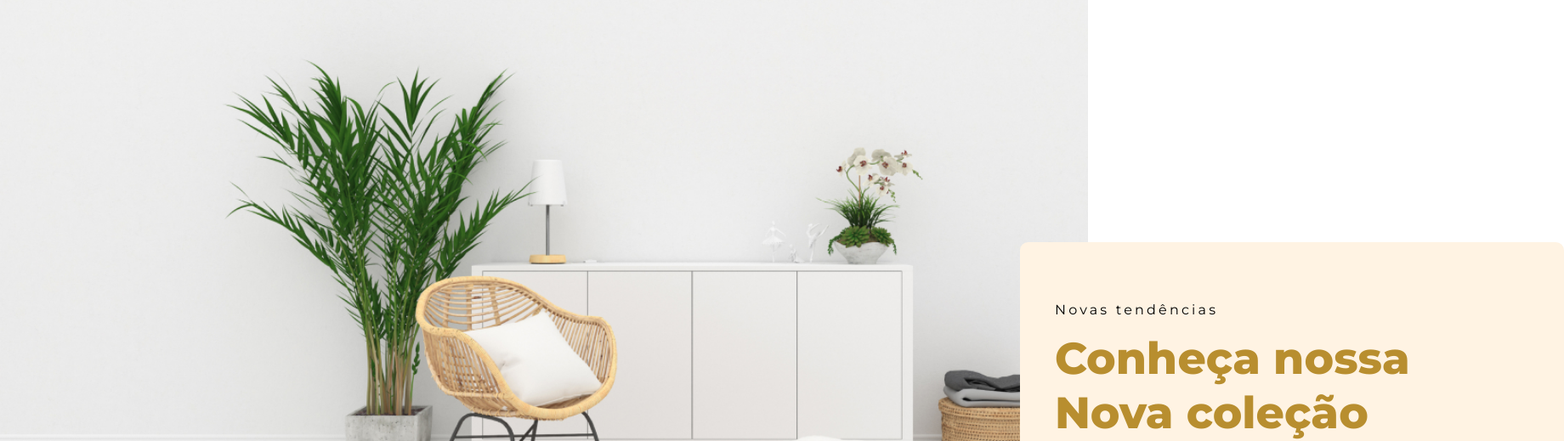
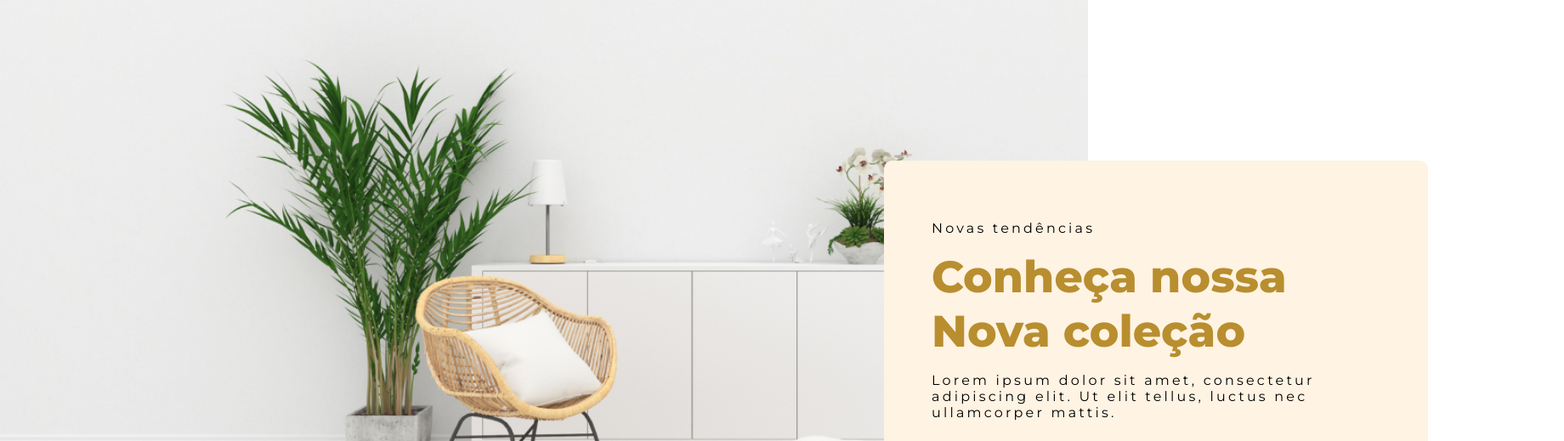
Before and after one commit to Juniorgirouxdev/ecommmerce-rufino, a plain HTML site: page index.html in a window 1280 px wide. Shown: the part 125-644 px from the top of the page at 85% size, 1840 px wide, since content can reach past the window. Drawn offline with Linux system fonts and the light colour scheme.

Commit message:
correção do bug do zoom

```diff
--- a/css/style.css
+++ b/css/style.css
@@ -63,9 +63,9 @@ header {
   height: 30rem;
   background: #fff3e3;
   border-radius: 0.6rem;
-  padding: 3.9rem 2.56rem;
-  margin-left: 75rem;
-  margin-top: 18rem;
+  padding: 3.9rem 3.5rem;
+  margin-left: 65rem;
+  margin-top: 12rem;
 }
 
 .container-texto-header p {
```
